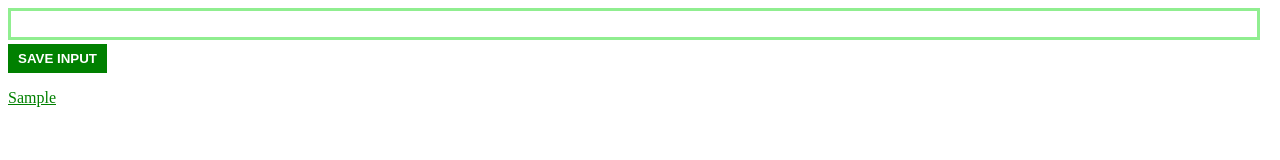
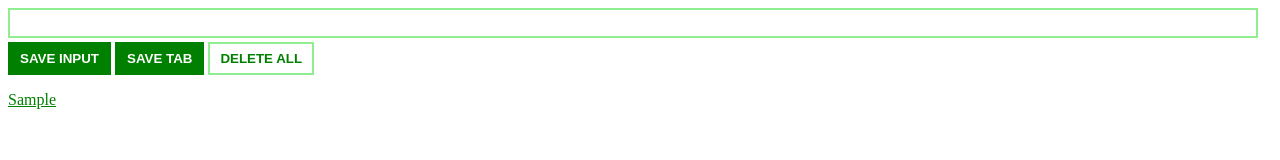
Before and after one commit to iLoveHanekawa/P3, a browser extension: page index.html in a window 1280 px wide. Both pictures are taken after typing "Sample" into the empty fields and a click on the button "SAVE INPUT". Drawn offline with Linux system fonts and the light colour scheme.

Commit message:
finished

```diff
--- a/index.css
+++ b/index.css
@@ -9,17 +9,30 @@ button {
     background-color: green;
     border: none;
     padding: 7px 10px;
+    border: 2px solid lightgreen;
     font-family: Arial, Helvetica, sans-serif;
 }
 
+#input-btn {
+    border-color: green;
+}
+
+#tab-btn {
+    border-color: green;
+}
+
+#del-btn {
+    color: green;
+    background-color: white;
+
+}
+
 input {
-    border-color: lightgreen;
     padding-left: 10px;
     padding-right: 10px;
-    border-style: solid;
+    border: 2px solid lightgreen;
     width: 97%;
     height: 24px;
-    border-width: medium;
     font-family: Arial, Helvetica, sans-serif;
 }
 
--- a/index.html
+++ b/index.html
@@ -7,6 +7,8 @@
         <input type = "text" id = "input-el">
         <br>
         <button id = "input-btn">SAVE INPUT</button>
+        <button id = "tab-btn">SAVE TAB</button>
+        <button id = "del-btn">DELETE ALL</button>
         <ul id = "ul-el"></ul>
         <script src = "index.js"></script>
     </body>
--- a/index.js
+++ b/index.js
@@ -1,20 +1,44 @@
 const inputBtn = document.getElementById("input-btn")
-const myLead = []
+let myLead = []
 const inputEl = document.getElementById("input-el")
+const tabBtn = document.getElementById("tab-btn")
+tabBtn.addEventListener("click", function() {
+    chrome.tabs.query({active: true, currentWindow: true}, function(tabs){
+        myLead.push(tabs[0].url)
+        localStorage.setItem("myLead", JSON.stringify(myLead))
+        render(myLead)
+    })
+})
 inputBtn.addEventListener("click", function (){
     myLead.push(inputEl.value)
-    renderLeads()
+    localStorage.setItem("myLead", JSON.stringify(myLead))
+    render(myLead)
     inputEl.value = ""
 })
+leadsFromLocalStorage = JSON.parse(localStorage.getItem("myLead"))
+if(leadsFromLocalStorage)
+{
+    for(let i = 0; i < leadsFromLocalStorage.length; i++) {
+        myLead.push(leadsFromLocalStorage[i])
+    }
+}
 const ulEl = document.getElementById("ul-el")
-function renderLeads() {
+render(myLead)
+function render(myLead) {
     let listItems = ""
     for(let i = 0; i < myLead.length; i++) {
         listItems += `
             <li>
                 <a href = '${myLead[i]}' target = '_blank'>${myLead[i]}</a>
-            </li>
+             </li>
         `
     }
     ulEl.innerHTML = listItems
 }
+
+const delBtn = document.getElementById("del-btn")
+delBtn.addEventListener("dblclick", function() {
+    localStorage.clear();
+    myLead = []
+    render(myLead)
+})
```
Also changed, not shown: manifest.json.
